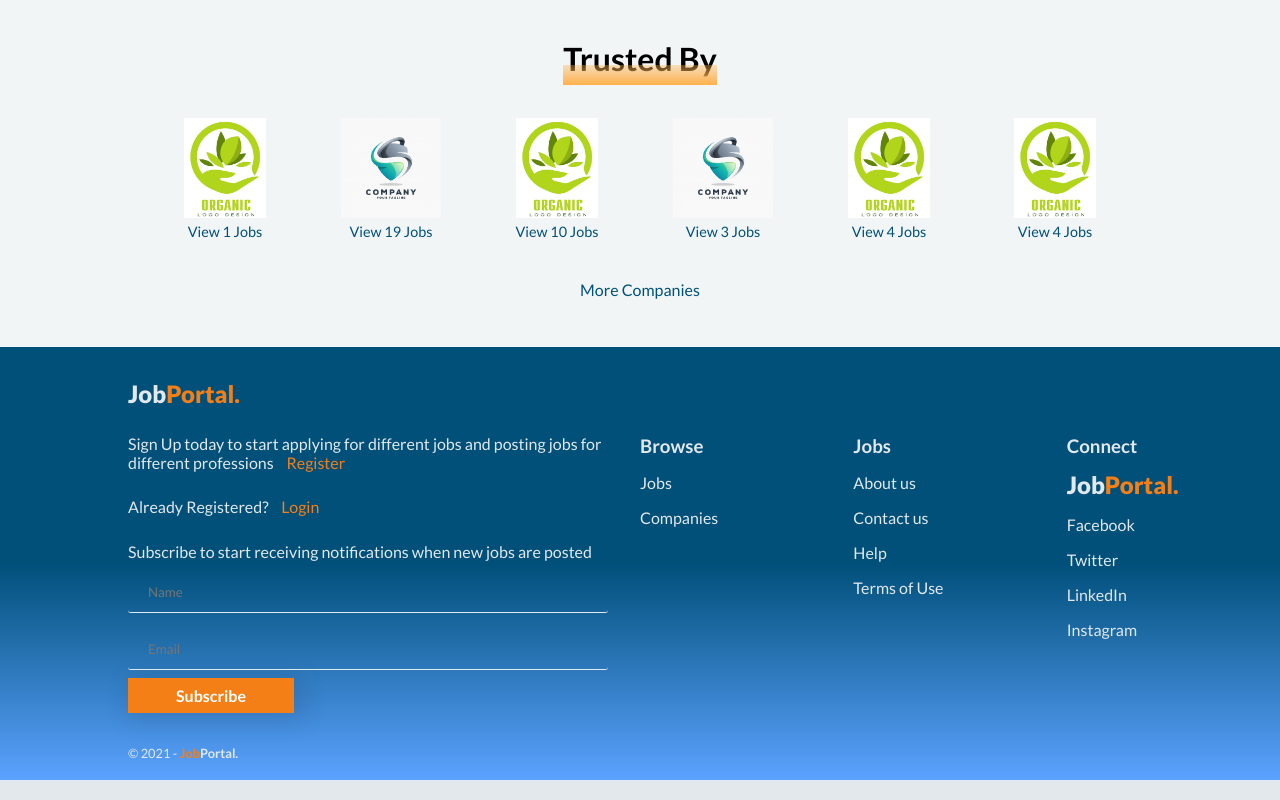
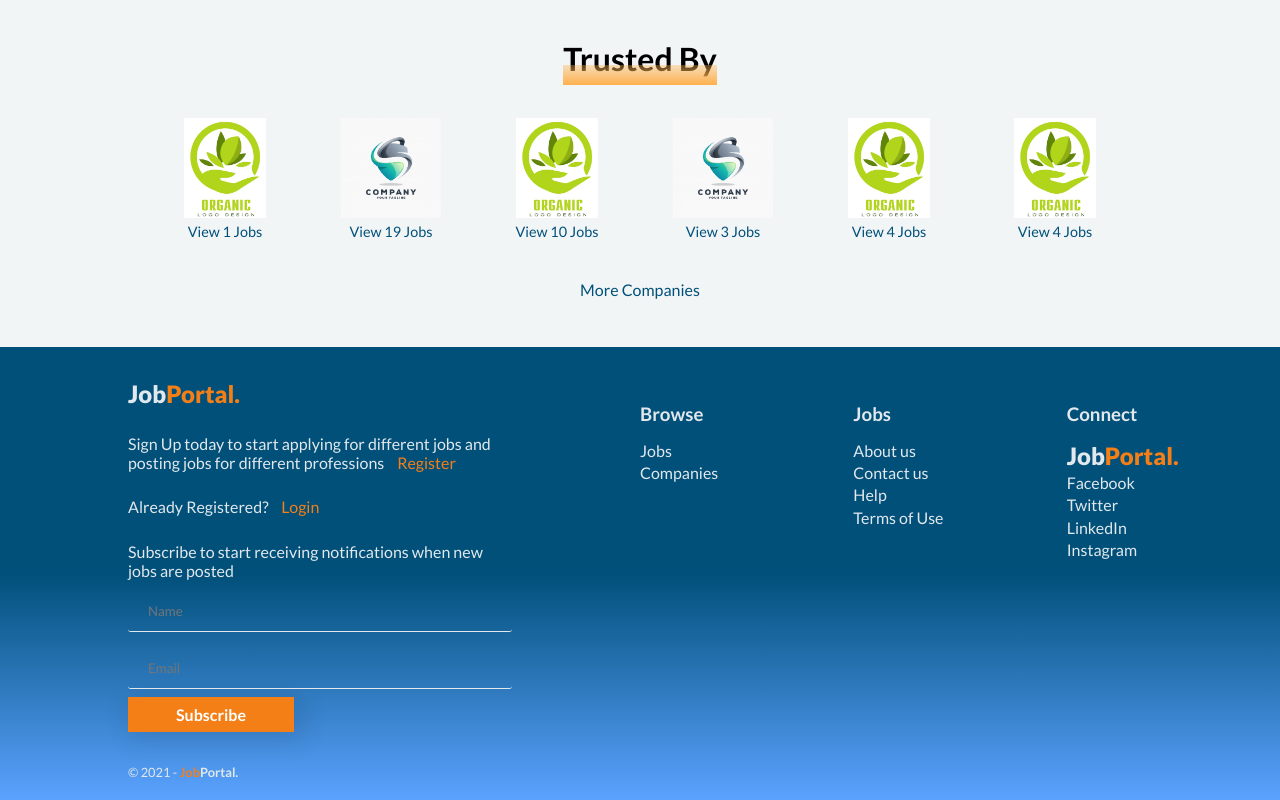
Before and after one commit to nab-in/portal-frontend, a Next.js app: page / in a window 1280 px wide. Shown: the part 1719-2519 px from the top of the page. Built offline with nearby package versions, Linux system fonts and the light colour scheme.

Commit message:
Make footer mobile responsive

```diff
--- a/components/footer/Footer.module.sass
+++ b/components/footer/Footer.module.sass
@@ -1,65 +1,98 @@
 @import "/styles/_colorsVariables"
 
+//layout for larger screens
+@media screen and ( min-width: 590px )
+  .footer_container
+    padding-top: 2rem
+    height: auto
+    // background-image: linear-gradient($primary, $primary, #5ba2ff)
+    display: grid
+    // grid-template-columns: repeat(auto-fill, minmax(350px, 1fr))
+    grid-template-columns: repeat(4, 1fr)
+    grid-template-rows: 1fr 0.05fr
+    gap: 0px 0px
+    grid-template-areas: "footer_left footer_left footer_right  footer_right" ". . . ." ". . . ."
+
+  .footer_left
+    grid-area: footer_left
+    // margin-left: 20%
+    // margin-right: 5%
+    // color: $bg
+
+  .footer_right
+    display: grid
+    // grid-template-columns: repeat(auto-fill, minmax(250px, 1fr))
+    grid-template-columns: repeat(3, 1fr)
+    grid-template-rows: repeat(2, 1fr)
+    gap: 0px 0px
+    grid-template-areas: "f_browse f_jobs f_connect" "f_browse f_jobs f_connect"
+    grid-area: footer_right
+
+  .f_browse
+    grid-area: f_browse
+    h3
+      margin-bottom: 1rem
+    li
+      margin-top: 1.5rem
+
+  .f_jobs
+    grid-area: f_jobs
+    h3
+      margin-bottom: 1rem
+    li
+      margin-top: 1.5rem
+
+  .f_connect
+    grid-area: f_connect
+    h3
+      margin-bottom: 1rem
+    li
+      margin-top: 1.5rem
+
+//default layout and other styles
+
 .footer_container
-  padding-top: 2rem
-  height: auto
   background-image: linear-gradient($primary, $primary, #5ba2ff)
-  display: grid
-  // grid-template-columns: repeat(auto-fill, minmax(350px, 1fr))
-  grid-template-columns: repeat(4, 1fr)
-  grid-template-rows: 1fr 0.05fr
-  gap: 0px 0px
-  grid-template-areas: "footer_left footer_left footer_right  footer_right" ". . . ." ". . . ."
 
 .footer_left
   grid-area: footer_left
   margin-left: 20%
-  margin-right: 5%
+  margin-right: 20%
   color: $bg
-
-.footer_right
-  display: grid
-  // grid-template-columns: repeat(auto-fill, minmax(250px, 1fr));
-  grid-template-columns: repeat(3, 1fr)
-  grid-template-rows: repeat(2, 1fr)
-  gap: 0px 0px
-  grid-template-areas: "f_browse f_jobs f_connect" "f_browse f_jobs f_connect"
-  grid-area: footer_right
+  // h1
+  //   margin-top: 1rem
 
 .f_browse
-  grid-area: f_browse
-  margin-top: 3.5rem
+  margin-top: 1.5rem
   h3
     color: $bg
   li
     list-style-type: none
-    margin-top: 1rem
+    margin-top: 0.2rem
     a
       color: $bg
     a:hover
       text-decoration: none
 
 .f_jobs
-  grid-area: f_jobs
-  margin-top: 3.5rem
+  margin-top: 1.5rem
   h3
     color: $bg
   li
     list-style-type: none
-    margin-top: 1rem
+    margin-top: 0.2rem
     a
       color: $bg
     a:hover
       text-decoration: none
 
 .f_connect
-  grid-area: f_connect
-  margin-top: 3.5rem
+  margin-top: 1.5rem
   h3
     color: $bg
   li
     list-style-type: none
-    margin-top: 1rem
+    margin-top: 0.2rem
     a
       color: $bg
     a:hover
@@ -120,3 +153,12 @@
   font-size: 0.8rem
   span
     color: $secondary
+
+@media screen and ( max-width: 590px )
+  .f_browse, .f_jobs, .f_connect
+    text-align: center
+  .f_connect
+    padding-bottom: 2rem
+  .footer_left
+    h1
+      padding-top: 2rem
```
